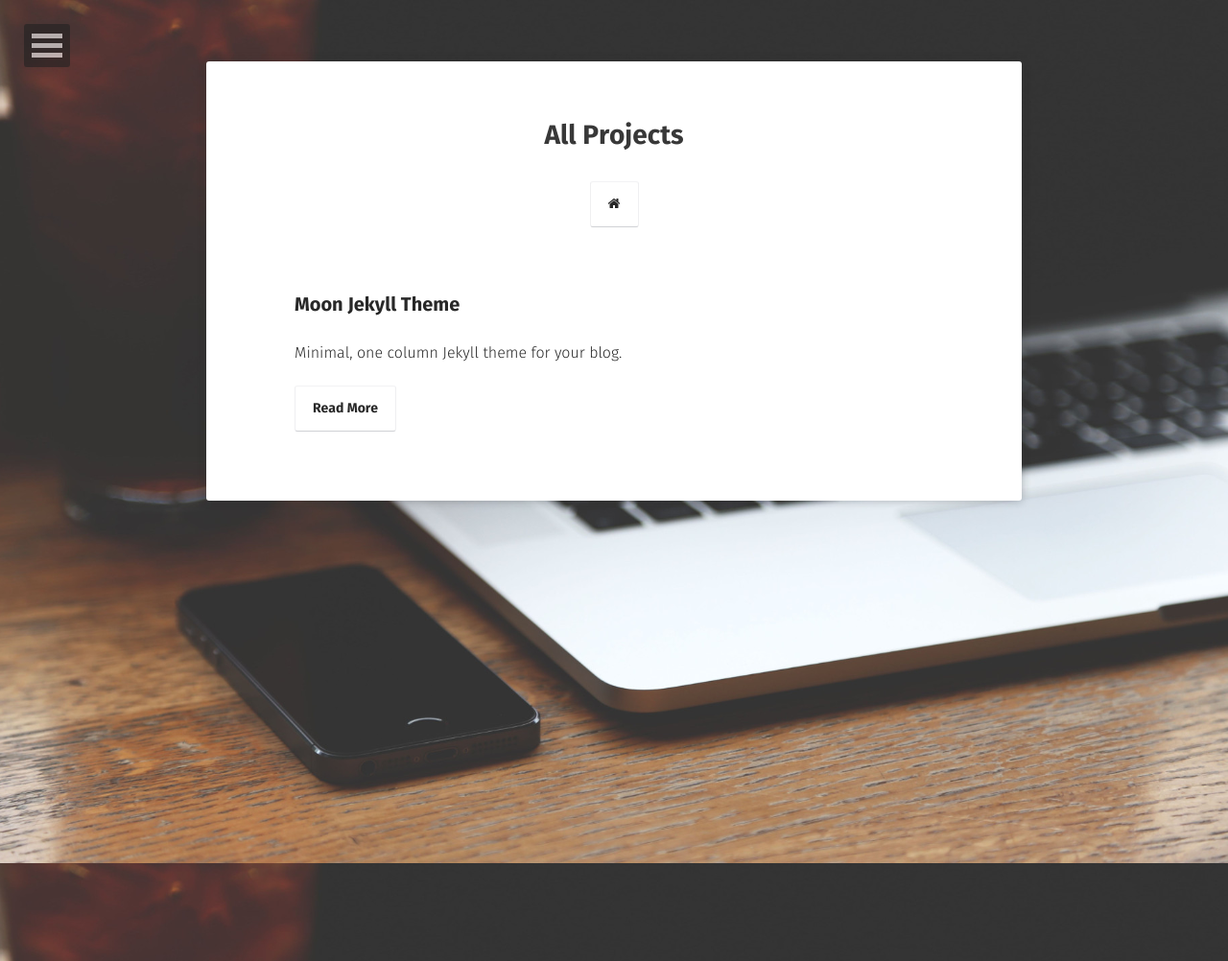
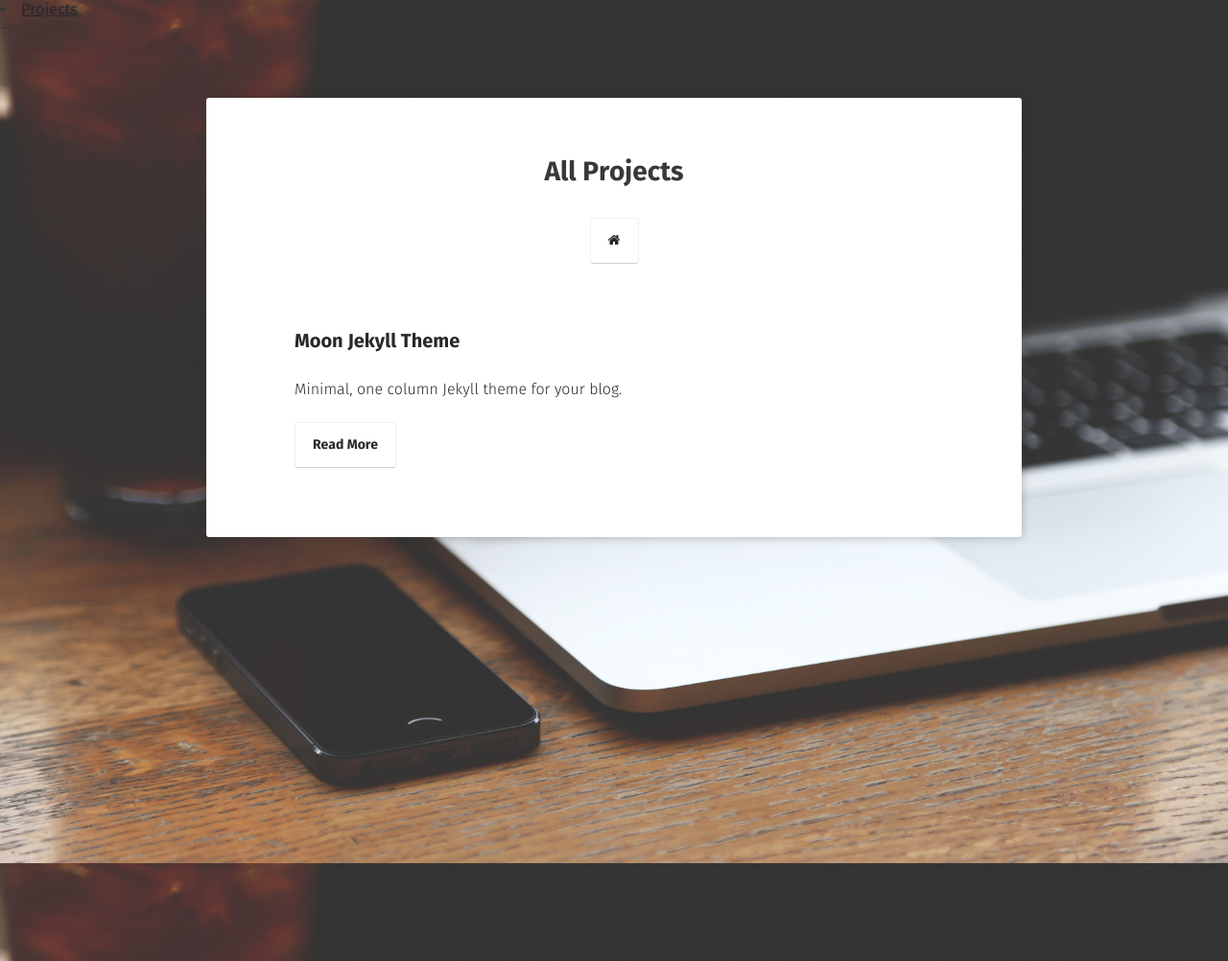
Before and after one commit to haxwn/haxwn.github.io, a Jekyll site: the page built from projects/index.md, in a window 1280 px wide. Shown: the whole page at 96% size. Built offline with Jekyll 4.4.1, drawn with Linux system fonts in a browser that asks for light colours; some web fonts are replaced.

Commit message:
no message

```diff
--- a/_layouts/home.html
+++ b/_layouts/home.html
@@ -7,7 +7,7 @@
 <!--[if (IE 8)&!(IEMobile)]><html class="no-js lt-ie9"><![endif]-->
 <!--[if gt IE 8]><!--> <html class="no-js"><!--<![endif]-->
 <head>
-    {% include head.html %}
+    <!-- {% include head.html %} -->
 </head>
 <body>
     <!-- {% include nav.html %} -->
--- a/_layouts/post-list.html
+++ b/_layouts/post-list.html
@@ -10,7 +10,7 @@
     {% include head.html %}
 </head>
 <body>
-    {% include nav.html %}
+    <!-- {% include nav.html %} -->
     <!-- Header -->
     <header class="header" role="banner">
         <div class="wrapper animated fadeIn">
--- a/_layouts/post.html
+++ b/_layouts/post.html
@@ -10,7 +10,7 @@
     {% include head.html %}
 </head>
 <body>
-    {% include nav.html %}
+    <!-- {% include nav.html %} -->
     <!-- Header -->
     <header class="header" role="banner">
         <div class="wrapper animated fadeIn">
--- a/_layouts/project.html
+++ b/_layouts/project.html
@@ -10,7 +10,7 @@
     {% include head.html %}
 </head>
 <body>
-    {% include nav.html %}
+    <!-- {% include nav.html %} -->
     <!-- Header -->
     <header class="header" role="banner">
         <div class="wrapper animated fadeIn">
--- a/index.html
+++ b/index.html
@@ -1,5 +1,5 @@
 ---
 layout: home
-title: Home
+title: Oneling
 comments: false
 ---
```
